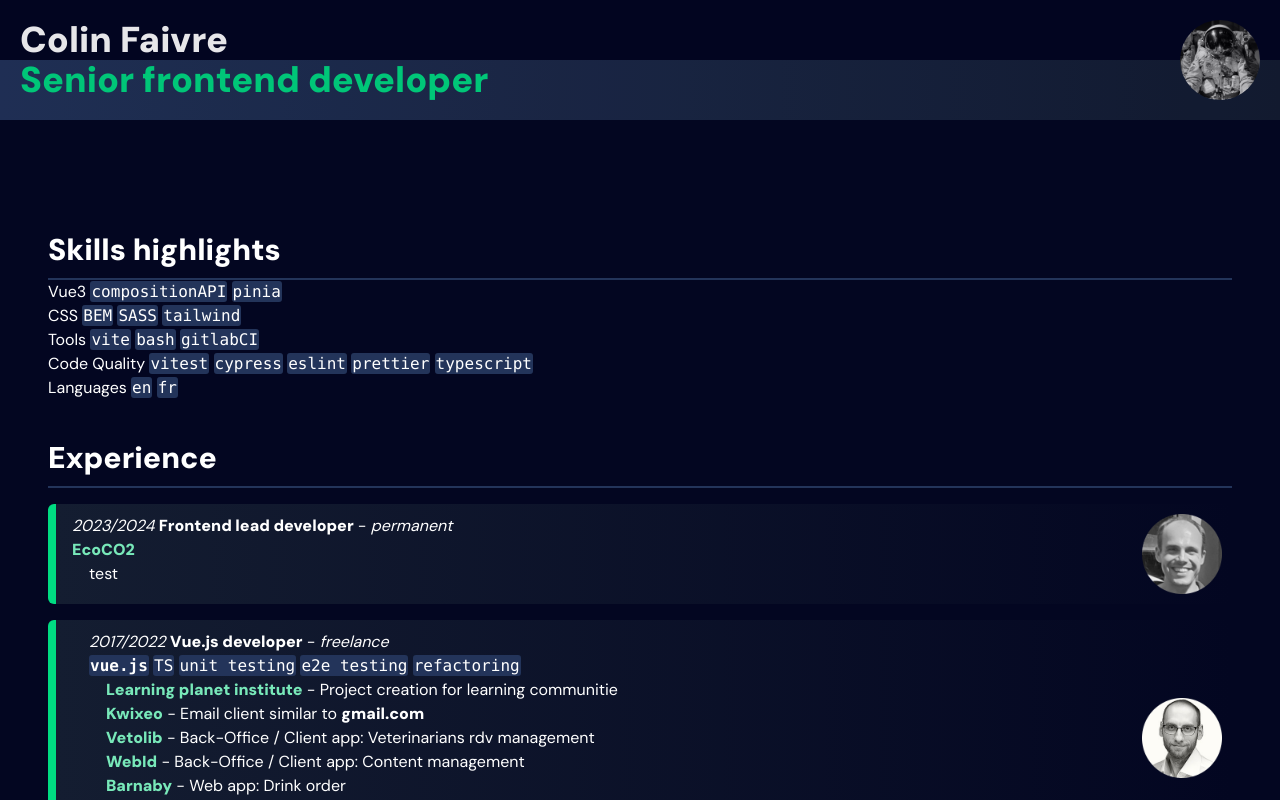
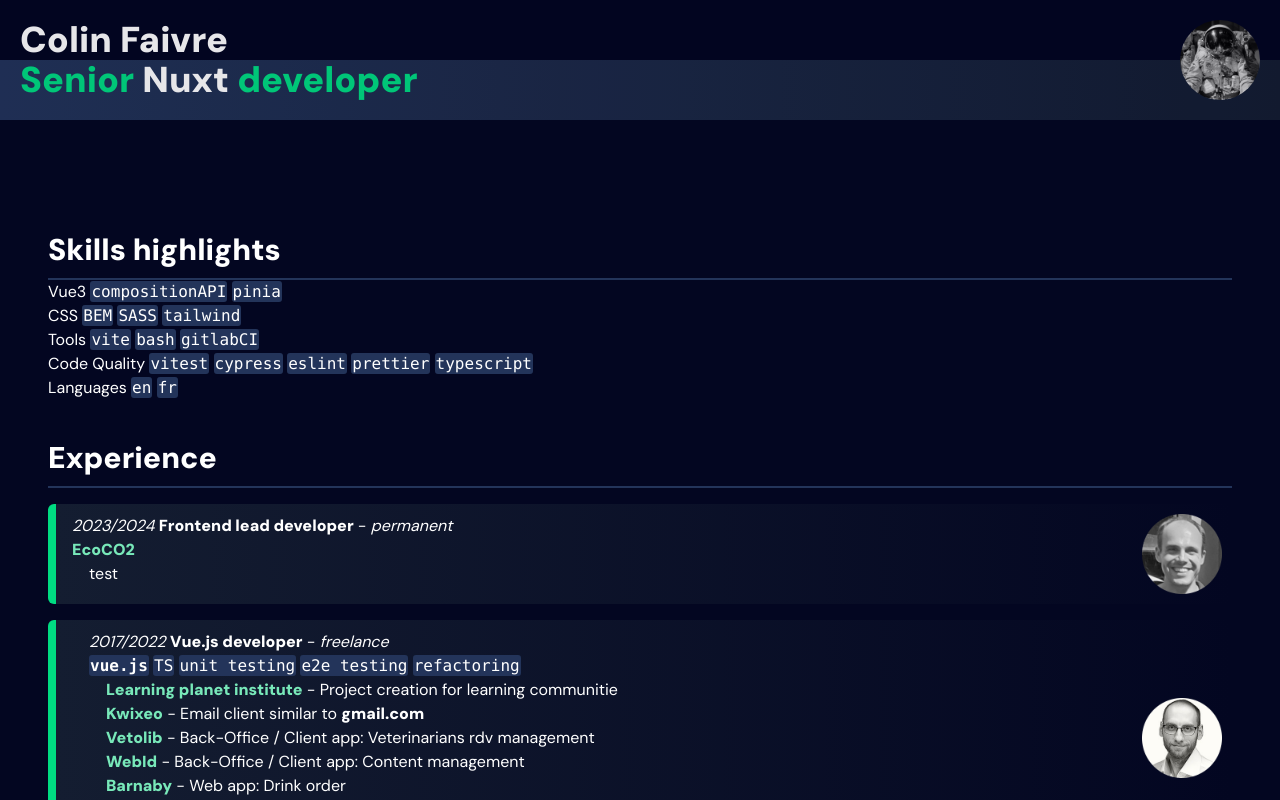
Before and after one commit to colinfaivre/nuxt-cv, a Nuxt app: page / in a window 1280 px wide. Shown: the top 800 px of the page. Built offline with nearby package versions, Linux system fonts and the light colour scheme.

Commit message:
refactor: :truck: create app directory

```diff
--- a/components/AppHeader.vue
+++ b/components/App/AppHeader.vue
@@ -5,7 +5,7 @@
             <img src="~/assets/img/avatar.jpeg" alt="avatar" class="header__img avatar">
         </div>
         <div class="p-5 pt-0 bg-gradient-to-r from-primary-extra-light to-primary-light border-secondary">
-            <h1 class="text-secondary">Senior frontend developer</h1>
+            <h1 class="text-secondary">Senior <span class="text-white">Nuxt</span> developer</h1>
         </div>
     </header>
 </template>
```
Also changed, not shown: components/App/AppFooter.vue (renamed from components/AppFooter.vue).
